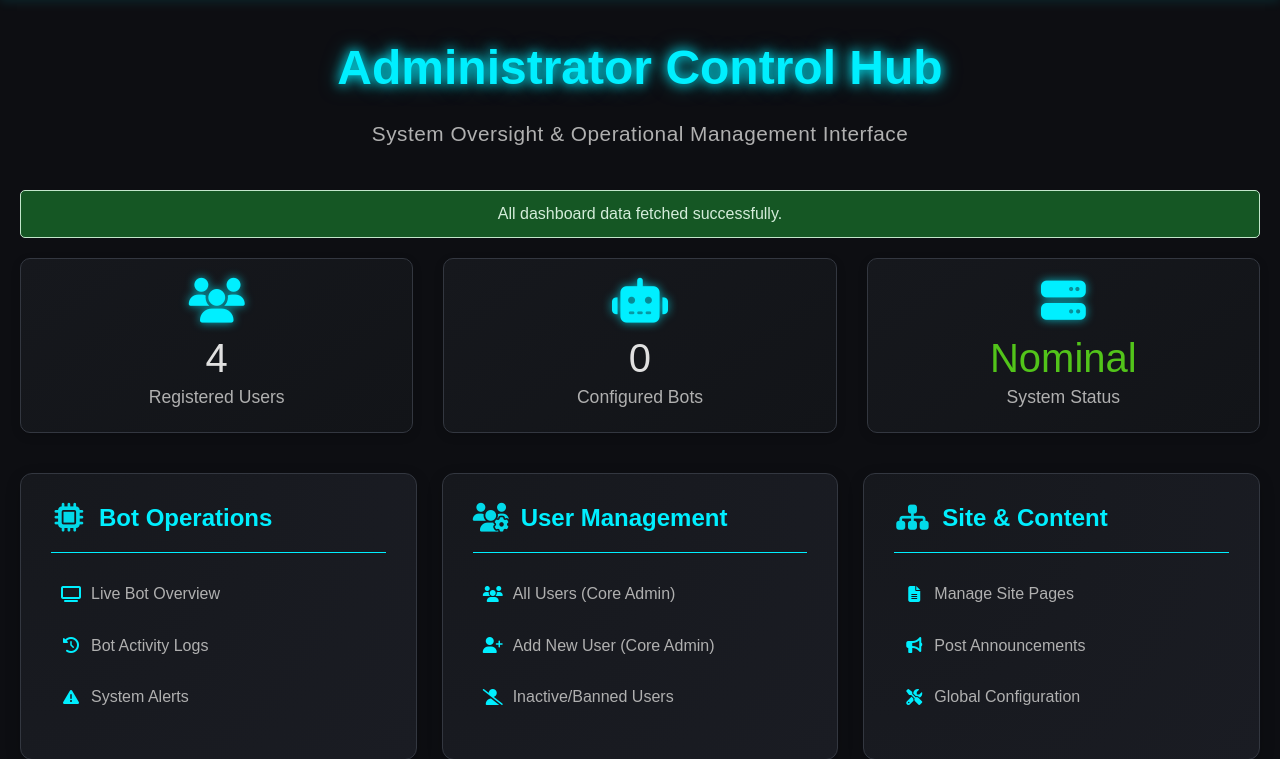
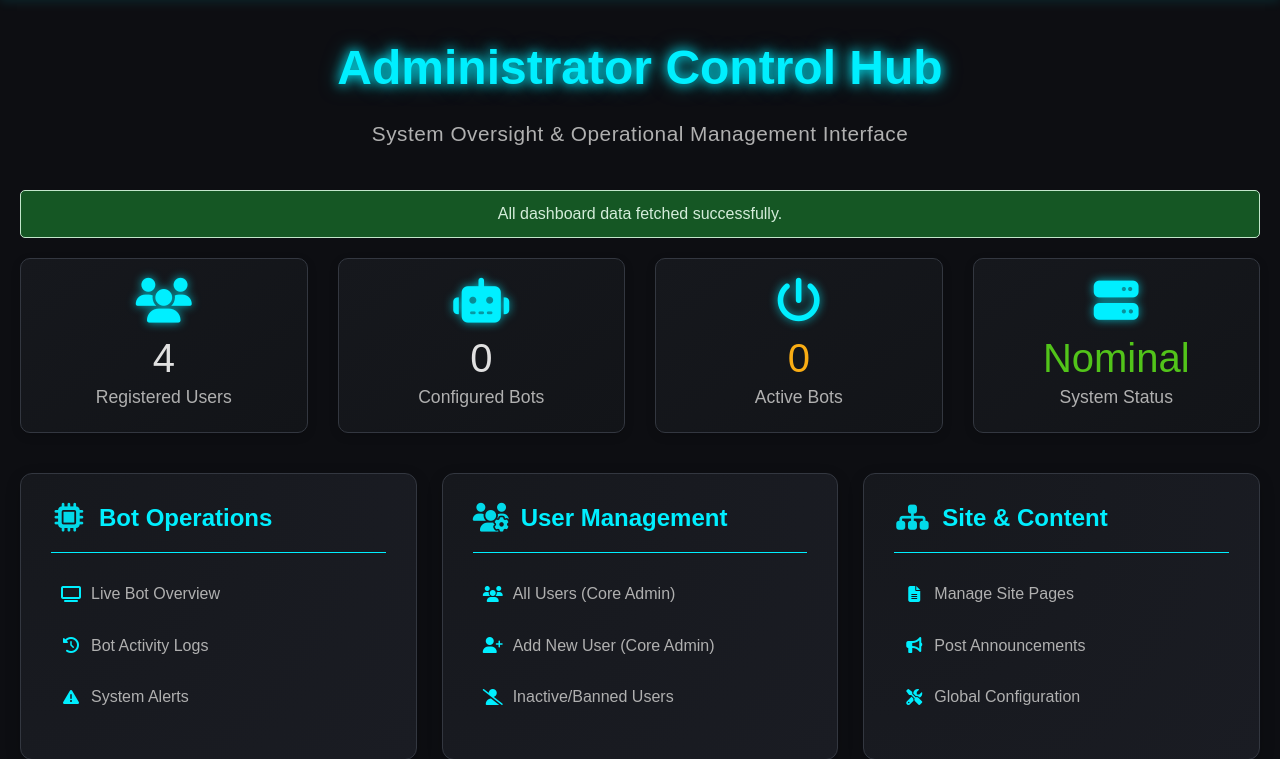
Before and after one commit to Gus-Jacobs/Pegumaxinc, a Django app: page /admin-dashboard/ in a window 1280 px wide. Shown: the part 71-830 px from the top of the page. Run offline with Django 5.2, Linux system fonts and the light colour scheme; a user stored in the database is signed in; data comes from the database, SQL or seed files in the repository; data that the repository does not hold is empty.

Commit message:
Update admin_dashboard.html

```diff
--- a/pegumax_project/templates/main_site/admin_dashboard.html
+++ b/pegumax_project/templates/main_site/admin_dashboard.html
@@ -194,9 +194,8 @@
 
         <div class="stats-grid">
             <div class="stat-card"><i class="fas fa-users"></i> <span class="stat-value" id="total-users">{{ total_users_count|default:"0" }}</span> <span class="stat-label">Registered Users</span></div>
-            <div class="stat-card"><i class="fas fa-robot"></i> <span class="stat-value" id="total-bots">{{ total_configured_bots_count|default:"0" }}</span> <span class="stat-label">Configured Bots</span></div>
-            <!-- <div class="stat-card"><i class="fas fa-power-off"></i> <span class="stat-value" id="active-bots" style="color: {% if active_bots_count > 0 %}var(--success-color){% else %}var(--warning-color){% endif %};">{{ active_bots_count|default:"0" }}</span> <span class="stat-label">Active Bots</span></div> -->
-            <div class="stat-card"><i class="fas fa-server"></i> <span class="stat-value" id="server-status" style="color: var(--success-color);">Nominal</span> <span class="stat-label">System Status</span></div>
+            <div class="stat-card"><i class="fas fa-robot"></i> <span class="stat-value" id="total-bots">{{ total_configured_bots_count|default:"0" }}</span> <span class="stat-label">Configured Bots</span></div> <!-- Changed label slightly for clarity -->
+            <div class="stat-card"><i class="fas fa-power-off"></i> <span class="stat-value" id="active-bots" style="color: {% if active_bots_count > 0 %}var(--success-color){% else %}var(--warning-color){% endif %};">{{ active_bots_count|default:"0" }}</span> <span class="stat-label">Active Bots</span></div>            <div class="stat-card"><i class="fas fa-server"></i> <span class="stat-value" id="server-status" style="color: var(--success-color);">Nominal</span> <span class="stat-label">System Status</span></div>
         </div>
 
         <div class="dashboard-sections-grid">
```
